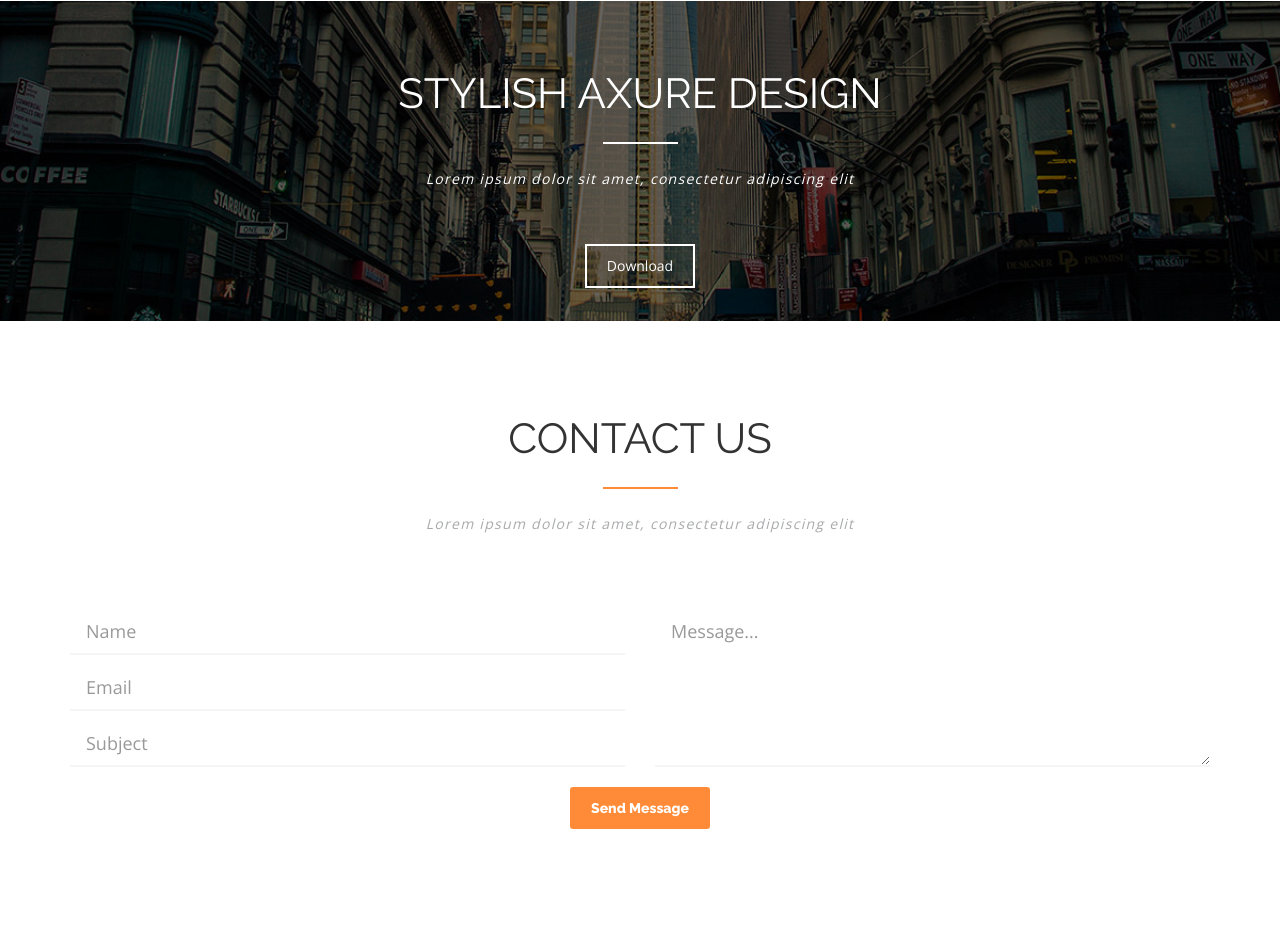
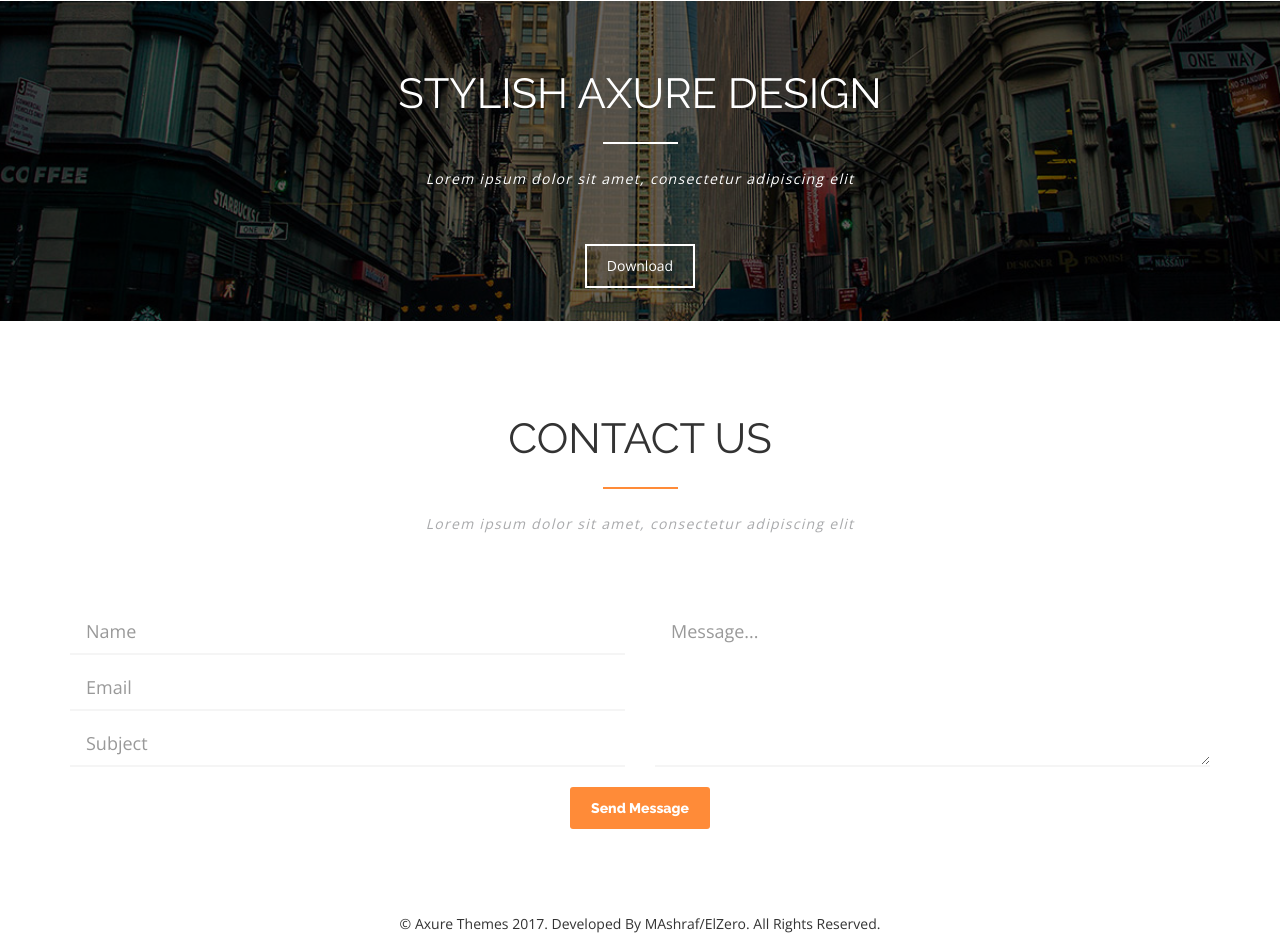
Before and after one commit to MAshrafM/PSD_Axit, a website: page index.html in a window 1280 px wide. Shown: the part 4770-5714 px from the top of the page. Before the commit the page ends 5684 px from the top, so only its background shows below. Drawn offline with nearby package versions, Linux system fonts and the light colour scheme.

Commit message:
footer structure

```diff
--- a/index.html
+++ b/index.html
@@ -386,6 +386,15 @@
 
     </section>
     <!-- End Contact Us -->
+    <!-- Footer -->
+    <footer class="text-center">
+      <div class="container">
+        <p>
+          &copy; Axure Themes 2017. Developed By MAshraf/ElZero. All Rights Reserved.
+        </p>
+      </div>
+    </footer>
+    <!-- End Footer -->
     <!-- Scripts -->
     <script  src="https://code.jquery.com/jquery-2.2.4.min.js"  integrity="sha256-BbhdlvQf/xTY9gja0Dq3HiwQF8LaCRTXxZKRutelT44="  crossorigin="anonymous"></script>
     <script src="https://maxcdn.bootstrapcdn.com/bootstrap/3.3.7/js/bootstrap.min.js" integrity="sha384-Tc5IQib027qvyjSMfHjOMaLkfuWVxZxUPnCJA7l2mCWNIpG9mGCD8wGNIcPD7Txa" crossorigin="anonymous"></script>
```
